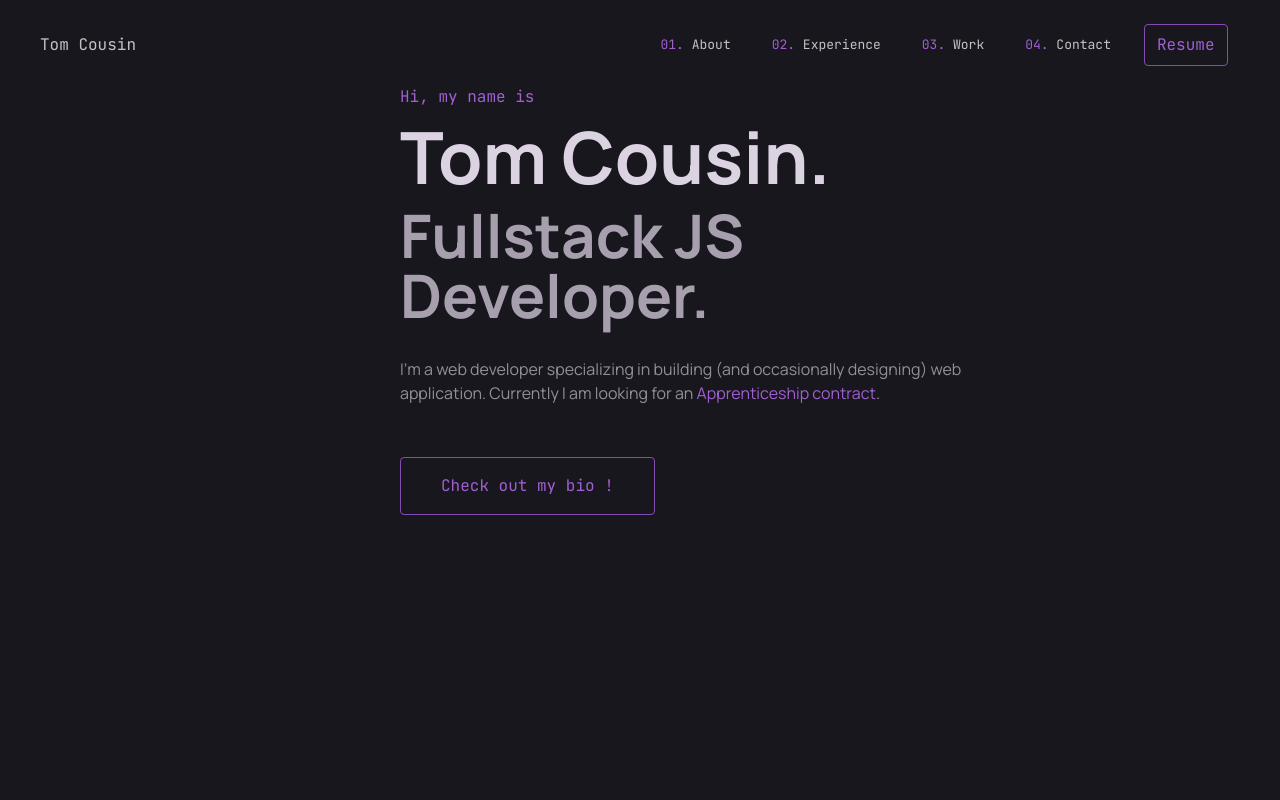
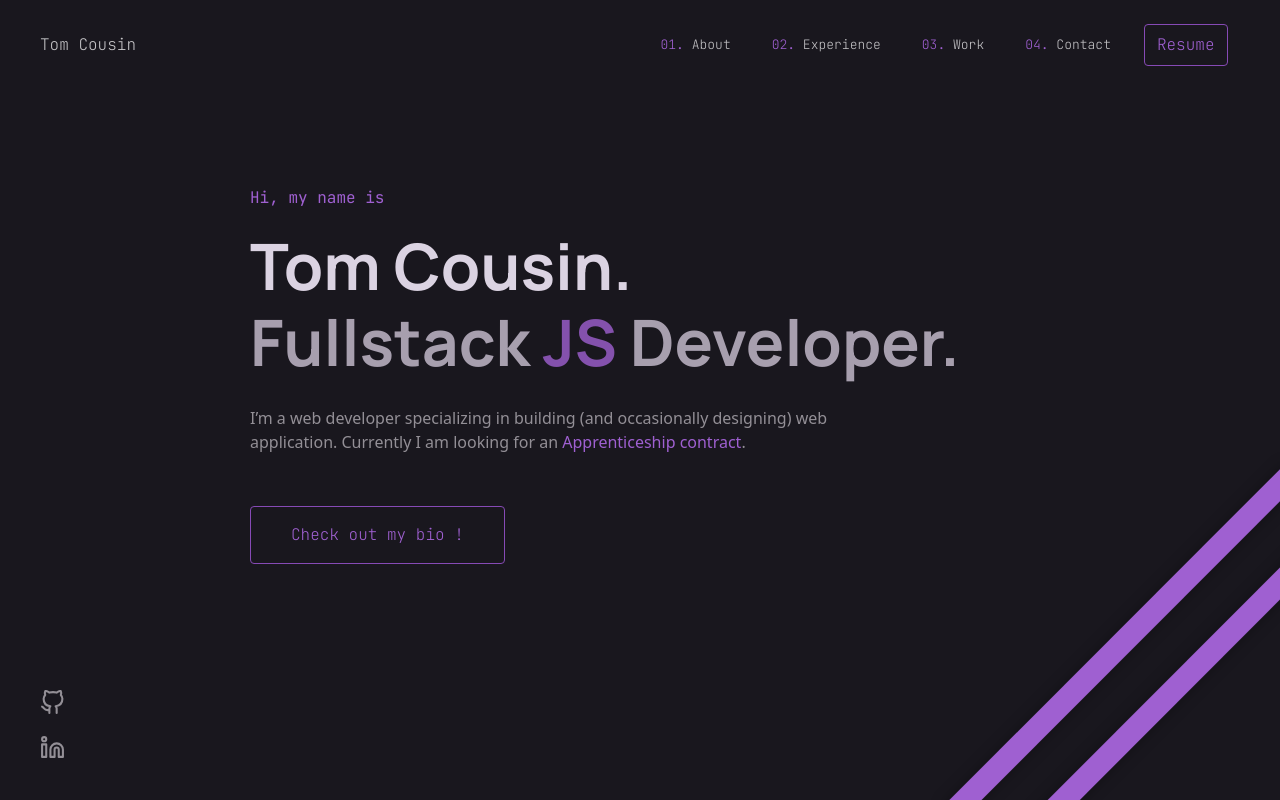
Before and after one commit to Kxkee/NextJsPortfolio, a Next.js app: page / in a window 1280 px wide. Built offline with nearby package versions, Linux system fonts and the light colour scheme.

Commit message:
Home component responsive

```diff
--- a/app/globals.css
+++ b/app/globals.css
@@ -1,4 +1,4 @@
-@import url('https://fonts.googleapis.com/css2?family=JetBrains+Mono&family=Manrope:wght@300;400;500;600;700;800&family=Poppins:wght@300;400&display=swap');
+@import url('https://fonts.googleapis.com/css2?family=JetBrains+Mono:wght@200;400&family=Manrope:wght@300;400;500;600;700;800&family=Poppins:wght@300;400&display=swap');
 @tailwind base;
 @tailwind components;
 @tailwind utilities;
@@ -15,3 +15,13 @@
     font-family: "Manrope";
     font-weight: normal;
 }
+
+.ptitle {
+    line-height: 1;
+    font-size: clamp(40px, 5vw, 80px);
+}
+
+.stitle {
+    font-size: clamp(40px, 5vw, 70px);
+    line-height: 1;
+}
--- a/app/page.tsx
+++ b/app/page.tsx
@@ -1,13 +1,24 @@
 "use client";
+import {FiGithub, FiLinkedin} from 'react-icons/fi';
 import Navigation from "@/components/Navigation";
 import Home from "@/components/Home";
 
 export default function Portfolio() {
   return (
-    <main className="min-h-screen w-screen bg-bg-purple flex justify-center">
+    <main className="min-h-screen w-screen bg-bg-purple flex justify-center px-[10px] lg:px-[100px] xl:px-[150px]">
         <Navigation />
-        <div className="w-full h-screen px-[400px]">
+        <div className="w-full h-screen mx-[10px] md:mx-[40px] lg:mx-[100px]">
             <Home />
+        </div>
+        <div className="fixed bottom-10 left-10 flex flex-col gap-5">
+            <FiGithub size={25} className="text-third-light-purple
+             hover:text-elem-purple
+              duration-200
+               cursor-pointer collapse md:visible" />
+            <FiLinkedin size={25} className="text-third-light-purple
+             hover:text-elem-purple
+              duration-200
+               cursor-pointer collapse md:visible" />
         </div>
     </main>
   )
--- a/components/Home.tsx
+++ b/components/Home.tsx
@@ -1,10 +1,12 @@
+import stripes from '@/public/stripes.svg';
+import Image from "next/image";
 export default function Home(){
     return (
-        <div className="w- h-full flex flex-col justify-center items-start gap-3 pb-[200px]">
-            <p className="mono text-elem-purple">Hi, my name is</p>
-            <h1 className="text-7xl name font-bold text-primary-light-purple opacity-[90%]">Tom Cousin.</h1>
-            <h2 className="text-6xl name font-bold text-secondary-light-purple opacity-[80%]">Fullstack JS Developer.</h2>
-            <p className="text-third-light-purple w-[600px] mt-5 text">I’m a web developer specializing in building (and occasionally designing) web application.
+        <div className="w-full h-full flex flex-col justify-center items-start gap-3 pb-[50px]">
+            <p className="mono text-elem-purple pb-3">Hi, my name is</p>
+            <h1 className="ptitle name font-bold text-primary-light-purple opacity-[90%]">Tom Cousin.</h1>
+            <h2 className="stitle name font-bold text-secondary-light-purple opacity-[80%]">Fullstack <span className="text-elem-purple">JS</span> Developer.</h2>
+            <p className="text-third-light-purple max-w-[600px] mt-5">I’m a web developer specializing in building (and occasionally designing) web application.
                 Currently I am looking for an <span className="text-elem-purple">Apprenticeship contract</span>.</p>
             <button className="
                     p-4
@@ -19,7 +21,16 @@ export default function Home(){
                             text-elem-purple
                             mt-10
                             mono
+                            font-extralight
                             ">Check out my bio !</button>
+            <Image
+                priority
+                src={stripes}
+                height={350}
+                width={350}
+                alt="stripes"
+                className="absolute right-0 bottom-0 collapse md:visible"
+            />
         </div>
     )
 }
--- a/components/Navigation.tsx
+++ b/components/Navigation.tsx
@@ -1,10 +1,10 @@
 export default function Navigation() {
     return (
-        <div className="h-[90px] w-full flex justify-between px-10 mono fixed">
+        <div className="h-[90px] w-full flex justify-between px-5 bg-bg-purple z-10 lg:px-10 mono font-extralight fixed">
             <div className="flex justify-start items-center w-[150px]">
                 <p>Tom Cousin</p>
             </div>
-            <div className="flex justify-around items-center w-[600px]">
+            <div className="flex justify-around items-center w-[600px] collapse md:visible">
                 <ul className="w-full h-[40px] flex justify-around items-center text-[13px]">
                     <li className="p-2 hover:text-elem-purple duration-200 cursor-pointer"><span className="text-elem-purple">01.</span> About</li>
                     <li className="p-2 hover:text-elem-purple duration-200 cursor-pointer"><span className="text-elem-purple">02.</span> Experience</li>
@@ -21,6 +21,7 @@ export default function Navigation() {
                           cursor-pointer
                            text-[16px]
                             text-elem-purple
+                            font-extralight
                             ">Resume</li>
                 </ul>
             </div>
--- a/package.json
+++ b/package.json
@@ -18,7 +18,9 @@
     "next": "13.3.0",
     "postcss": "8.4.21",
     "react": "18.2.0",
+    "react-burger-menu": "^3.0.9",
     "react-dom": "18.2.0",
+    "react-icons": "^4.8.0",
     "tailwindcss": "3.3.1",
     "typescript": "5.0.4"
   }
--- a/tailwind.config.js
+++ b/tailwind.config.js
@@ -12,7 +12,7 @@ module.exports = {
       'primary-light-purple': '#F1E8F8',
       'secondary-light-purple': "#CBC1D3",
       'third-light-purple': "#938F96",
-    }
+    },
   },
   plugins: [],
 }
```
Also changed, not shown: public/stripes.svg (added), 1 other file (tests, documents, lock files or other folders).
